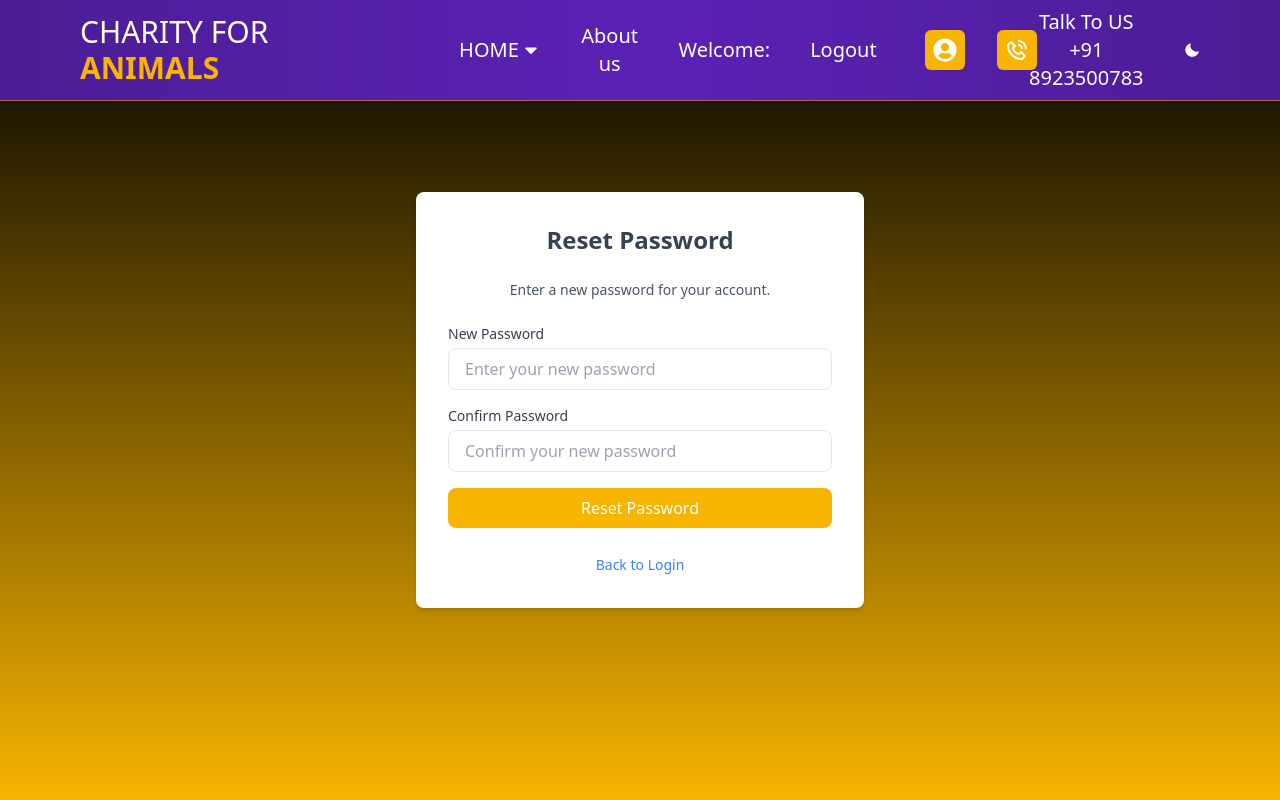
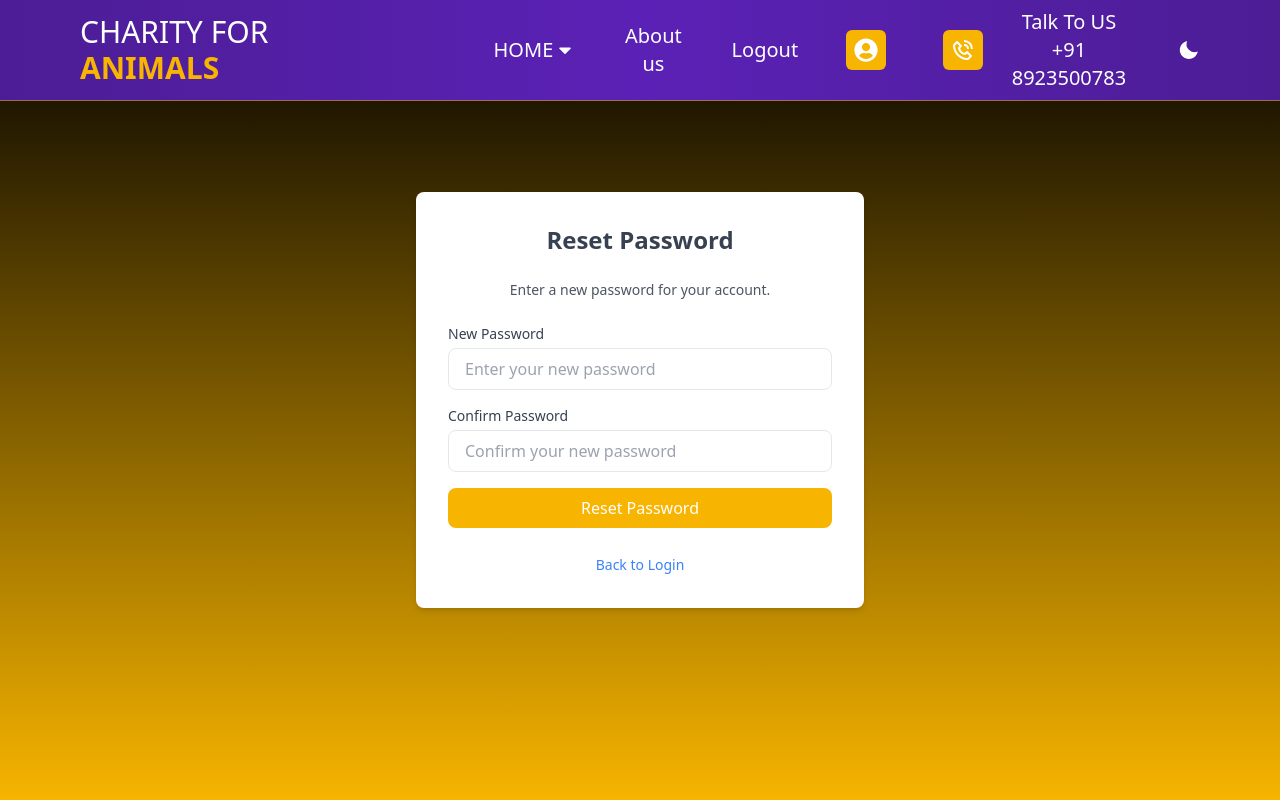
Before and after one commit to ParamjeetDuhan/CharityForAnimal, a React (Vite) app in the folder Animal/: page /ResetPage in a window 1280 px wide. Shown: the top 800 px of the page. Built offline with nearby package versions, Linux system fonts and the light colour scheme; sample sign-in values are in the browser's storage.

Commit message:
COMMIT CHECEK

```diff
--- a/Animal/src/components/Navbar/Navbar.jsx
+++ b/Animal/src/components/Navbar/Navbar.jsx
@@ -15,7 +15,6 @@ const Navbar = () => {
   const navigate = useNavigate();
 
 const token = localStorage.getItem("token");
-const username = localStorage.getItem("username");
 
   const [theme , setTheme] = useState(localStorage.getItem("theme") ? localStorage.getItem("theme") : "light");
   const [showMenu , setShowMenu] = useState(false);
@@ -73,7 +72,6 @@ const username = localStorage.getItem("username");
                             <Link to="/About"><li>About us</li></Link>
                             { token ? (
                               <>
-                                       <Link to="#"><li>Welcome:{username}</li></Link>
                             <Link to="/Login" onClick={handleout}><li>Logout</li></Link>
                               </>
                             ):(
--- a/Animal/src/services/Protected.jsx
+++ b/Animal/src/services/Protected.jsx
@@ -1,10 +1,10 @@
-// src/services/Protected.js
+
 import React from "react";
 import { Navigate, Outlet } from "react-router-dom";
 
-const Protected = () => {
+const  PrivateRoute = () => {
   const auth = localStorage.getItem("token");
   return auth ? <Outlet /> : <Navigate to="/Login" />;
 };
 
-export default Protected;
+export default PrivateRoute;
```
